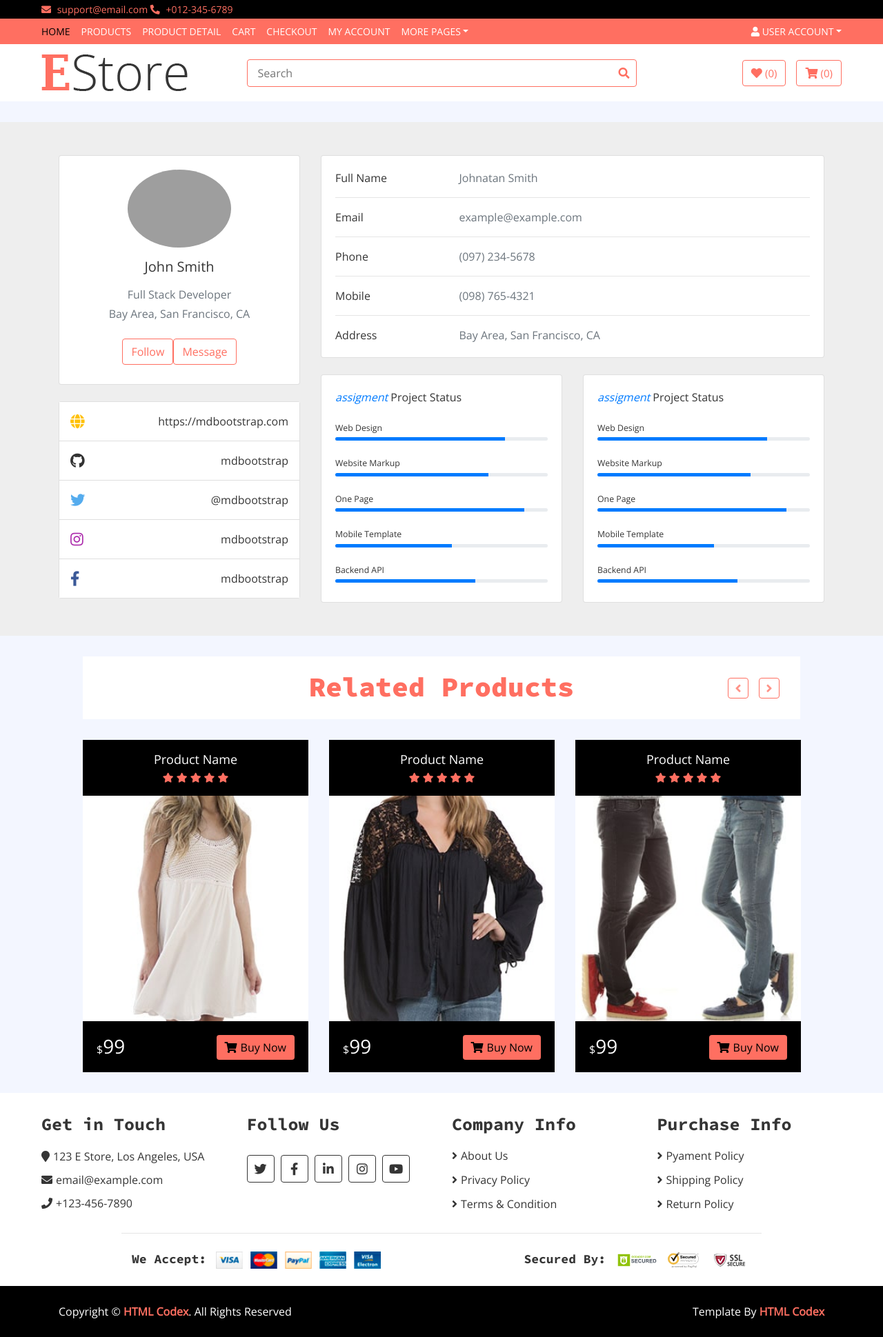
After one commit to samarth126/autoworld_ecom, a Django app: page /userdash/ in a window 1280 px wide. The commit adds this page. Shown: the whole page at 69% size. Run offline with Django 4.2, Linux system fonts and the light colour scheme; some libraries are stand-ins or nearby versions; grey boxes are pictures that could not be loaded.

Commit message:
i added my account and created a snippit for product slider

```diff
--- a/autoecom/base/urls.py
+++ b/autoecom/base/urls.py
@@ -6,6 +6,7 @@
     path('',views.home, name="home"),
     path('product/',views.product, name="product"),
     path('cart/',views.cart, name="cart"),
+    path('userdash/',views.user_dash, name="user profile"),
 
 
 
--- a/autoecom/base/views.py
+++ b/autoecom/base/views.py
@@ -12,3 +12,8 @@
 
 def cart(request):
     return render (request, 'cart.html')
+
+
+
+def user_dash(request):
+    return render (request, 'user_profile/dashboard.html')
--- a/autoecom/templates/nav.html
+++ b/autoecom/templates/nav.html
@@ -35,7 +35,7 @@
                     <a href="index.html" class="nav-item nav-link active">Home</a>
                     <a href="product-list.html" class="nav-item nav-link">Products</a>
                     <a href="product-detail.html" class="nav-item nav-link">Product Detail</a>
-                    <a href="cart.html" class="nav-item nav-link">Cart</a>
+                    <a href="{% url 'cart' %}" class="nav-item nav-link">Cart</a>
                     <a href="checkout.html" class="nav-item nav-link">Checkout</a>
                     <a href="my-account.html" class="nav-item nav-link">My Account</a>
                     <div class="nav-item dropdown">
@@ -49,7 +49,7 @@
                 </div>
                 <div class="navbar-nav ml-auto">
                     <div class="nav-item dropdown">
-                        <a href="#" class="nav-link dropdown-toggle" data-toggle="dropdown">User Account</a>
+                        <a href="#" class="nav-link dropdown-toggle" data-toggle="dropdown"> <i class="fa fa-user" aria-hidden="true"></i> User Account</a>
                         <div class="dropdown-menu">
                             <a href="#" class="dropdown-item">Login</a>
                             <a href="#" class="dropdown-item">Register</a>
--- /dev/null
+++ b/autoecom/templates/product_display.html
@@ -0,0 +1,162 @@
+
+        <!-- Product Detail Start -->
+        <div class="product-detail">
+            <div class="container-fluid">
+                <div class="row">
+                    <div class="col-lg-12">
+
+                        <div class="product">
+                            <div class="section-header">
+                                <h1>Related Products</h1>
+                            </div>
+
+                            <div class="row align-items-center product-slider product-slider-3">
+                                <div class="col-lg-3">
+                                    <div class="product-item">
+                                        <div class="product-title">
+                                            <a href="#">Product Name</a>
+                                            <div class="ratting">
+                                                <i class="fa fa-star"></i>
+                                                <i class="fa fa-star"></i>
+                                                <i class="fa fa-star"></i>
+                                                <i class="fa fa-star"></i>
+                                                <i class="fa fa-star"></i>
+                                            </div>
+                                        </div>
+                                        <div class="product-image">
+                                            <a href="product-detail.html">
+                                                <img src="img/product-10.jpg" alt="Product Image">
+                                            </a>
+                                            <div class="product-action">
+                                                <a href="#"><i class="fa fa-cart-plus"></i></a>
+                                                <a href="#"><i class="fa fa-heart"></i></a>
+                                                <a href="#"><i class="fa fa-search"></i></a>
+                                            </div>
+                                        </div>
+                                        <div class="product-price">
+                                            <h3><span>$</span>99</h3>
+                                            <a class="btn" href=""><i class="fa fa-shopping-cart"></i>Buy Now</a>
+                                        </div>
+                                    </div>
+                                </div>
+                                <div class="col-lg-3">
+                                    <div class="product-item">
+                                        <div class="product-title">
+                                            <a href="#">Product Name</a>
+                                            <div class="ratting">
+                                                <i class="fa fa-star"></i>
+                                                <i class="fa fa-star"></i>
+                                                <i class="fa fa-star"></i>
+                                                <i class="fa fa-star"></i>
+                                                <i class="fa fa-star"></i>
+                                            </div>
+                                        </div>
+                                        <div class="product-image">
+                                            <a href="product-detail.html">
+                                                <img src="img/product-8.jpg" alt="Product Image">
+                                            </a>
+                                            <div class="product-action">
+                                                <a href="#"><i class="fa fa-cart-plus"></i></a>
+                                                <a href="#"><i class="fa fa-heart"></i></a>
+                                                <a href="#"><i class="fa fa-search"></i></a>
+                                            </div>
+                                        </div>
+                                        <div class="product-price">
+                                            <h3><span>$</span>99</h3>
+                                            <a class="btn" href=""><i class="fa fa-shopping-cart"></i>Buy Now</a>
+                                        </div>
+                                    </div>
+                                </div>
+                                <div class="col-lg-3">
+                                    <div class="product-item">
+                                        <div class="product-title">
+                                            <a href="#">Product Name</a>
+                                            <div class="ratting">
+                                                <i class="fa fa-star"></i>
+                                                <i class="fa fa-star"></i>
+                                                <i class="fa fa-star"></i>
+                                                <i class="fa fa-star"></i>
+                                                <i class="fa fa-star"></i>
+                                            </div>
+                                        </div>
+                                        <div class="product-image">
+                                            <a href="product-detail.html">
+                                                <img src="img/product-6.jpg" alt="Product Image">
+                                            </a>
+                                            <div class="product-action">
+                                                <a href="#"><i class="fa fa-cart-plus"></i></a>
+                                                <a href="#"><i class="fa fa-heart"></i></a>
+                                                <a href="#"><i class="fa fa-search"></i></a>
+                                            </div>
+                                        </div>
+                                        <div class="product-price">
+                                            <h3><span>$</span>99</h3>
+                                            <a class="btn" href=""><i class="fa fa-shopping-cart"></i>Buy Now</a>
+                                        </div>
+                                    </div>
+                                </div>
+                                <div class="col-lg-3">
+                                    <div class="product-item">
+                                        <div class="product-title">
+                                            <a href="#">Product Name</a>
+                                            <div class="ratting">
+                                                <i class="fa fa-star"></i>
+                                                <i class="fa fa-star"></i>
+                                                <i class="fa fa-star"></i>
+                                                <i class="fa fa-star"></i>
+                                                <i class="fa fa-star"></i>
+                                            </div>
+                                        </div>
+                                        <div class="product-image">
+                                            <a href="product-detail.html">
+                                                <img src="img/product-4.jpg" alt="Product Image">
+                                            </a>
+                                            <div class="product-action">
+                                                <a href="#"><i class="fa fa-cart-plus"></i></a>
+                                                <a href="#"><i class="fa fa-heart"></i></a>
+                                                <a href="#"><i class="fa fa-search"></i></a>
+                                            </div>
+                                        </div>
+                                        <div class="product-price">
+                                            <h3><span>$</span>99</h3>
+                                            <a class="btn" href=""><i class="fa fa-shopping-cart"></i>Buy Now</a>
+                                        </div>
+                                    </div>
+                                </div>
+                                <div class="col-lg-6">
+                                    <div class="product-item">
+                                        <div class="product-title">
+                                            <a href="#">Product Name</a>
+                                            <div class="ratting">
+                                                <i class="fa fa-star"></i>
+                                                <i class="fa fa-star"></i>
+                                                <i class="fa fa-star"></i>
+                                                <i class="fa fa-star"></i>
+                                                <i class="fa fa-star"></i>
+                                            </div>
+                                        </div>
+                                        <div class="product-image">
+                                            <a href="product-detail.html">
+                                                <img src="img/product-2.jpg" alt="Product Image">
+                                            </a>
+                                            <div class="product-action">
+                                                <a href="#"><i class="fa fa-cart-plus"></i></a>
+                                                <a href="#"><i class="fa fa-heart"></i></a>
+                                                <a href="#"><i class="fa fa-search"></i></a>
+                                            </div>
+                                        </div>
+                                        <div class="product-price">
+                                            <h3><span>$</span>99</h3>
+                                            <a class="btn" href=""><i class="fa fa-shopping-cart"></i>Buy Now</a>
+                                        </div>
+                                    </div>
+                                </div>
+                            </div>
+                        </div>
+                    </div>
+
+
+                </div>
+            </div>
+        </div>
+        <!-- Product Detail End -->
--- /dev/null
+++ b/autoecom/templates/user_profile/dashboard.html
@@ -0,0 +1,166 @@
+{% extends '../base.html' %}
+
+
+{% block content %}
+<section style="background-color: #eee;">
+  <div class="container py-5">
+
+
+    <div class="row">
+      <div class="col-lg-4">
+        <div class="card mb-4">
+          <div class="card-body text-center">
+            <img src="https://mdbcdn.b-cdn.net/img/Photos/new-templates/bootstrap-chat/ava3.webp" alt="avatar" class="rounded-circle img-fluid" style="width: 150px;">
+            <h5 class="my-3">John Smith</h5>
+            <p class="text-muted mb-1">Full Stack Developer</p>
+            <p class="text-muted mb-4">Bay Area, San Francisco, CA</p>
+            <div class="d-flex justify-content-center mb-2">
+              <button type="button" class="btn btn-primary">Follow</button>
+              <button type="button" class="btn btn-outline-primary ms-1">Message</button>
+            </div>
+          </div>
+        </div>
+        <div class="card mb-4 mb-lg-0">
+          <div class="card-body p-0">
+            <ul class="list-group list-group-flush rounded-3">
+              <li class="list-group-item d-flex justify-content-between align-items-center p-3">
+                <i class="fas fa-globe fa-lg text-warning"></i>
+                <p class="mb-0">https://mdbootstrap.com</p>
+              </li>
+              <li class="list-group-item d-flex justify-content-between align-items-center p-3">
+                <i class="fab fa-github fa-lg" style="color: #333333;"></i>
+                <p class="mb-0">mdbootstrap</p>
+              </li>
+              <li class="list-group-item d-flex justify-content-between align-items-center p-3">
+                <i class="fab fa-twitter fa-lg" style="color: #55acee;"></i>
+                <p class="mb-0">@mdbootstrap</p>
+              </li>
+              <li class="list-group-item d-flex justify-content-between align-items-center p-3">
+                <i class="fab fa-instagram fa-lg" style="color: #ac2bac;"></i>
+                <p class="mb-0">mdbootstrap</p>
+              </li>
+              <li class="list-group-item d-flex justify-content-between align-items-center p-3">
+                <i class="fab fa-facebook-f fa-lg" style="color: #3b5998;"></i>
+                <p class="mb-0">mdbootstrap</p>
+              </li>
+            </ul>
+          </div>
+        </div>
+      </div>
+      <div class="col-lg-8">
+        <div class="card mb-4">
+          <div class="card-body">
+            <div class="row">
+              <div class="col-sm-3">
+                <p class="mb-0">Full Name</p>
+              </div>
+              <div class="col-sm-9">
+                <p class="text-muted mb-0">Johnatan Smith</p>
+              </div>
+            </div>
+            <hr>
+            <div class="row">
+              <div class="col-sm-3">
+                <p class="mb-0">Email</p>
+              </div>
+              <div class="col-sm-9">
+                <p class="text-muted mb-0">example@example.com</p>
+              </div>
+            </div>
+            <hr>
+            <div class="row">
+              <div class="col-sm-3">
+                <p class="mb-0">Phone</p>
+              </div>
+              <div class="col-sm-9">
+                <p class="text-muted mb-0">(097) 234-5678</p>
+              </div>
+            </div>
+            <hr>
+            <div class="row">
+              <div class="col-sm-3">
+                <p class="mb-0">Mobile</p>
+              </div>
+              <div class="col-sm-9">
+                <p class="text-muted mb-0">(098) 765-4321</p>
+              </div>
+            </div>
+            <hr>
+            <div class="row">
+              <div class="col-sm-3">
+                <p class="mb-0">Address</p>
+              </div>
+              <div class="col-sm-9">
+                <p class="text-muted mb-0">Bay Area, San Francisco, CA</p>
+              </div>
+            </div>
+          </div>
+        </div>
+        <div class="row">
+          <div class="col-md-6">
+            <div class="card mb-4 mb-md-0">
+              <div class="card-body">
+                <p class="mb-4"><span class="text-primary font-italic me-1">assigment</span> Project Status</p>
+                <p class="mb-1" style="font-size: .77rem;">Web Design</p>
+                <div class="progress rounded" style="height: 5px;">
+                  <div class="progress-bar" role="progressbar" style="width: 80%" aria-valuenow="80" aria-valuemin="0" aria-valuemax="100"></div>
+                </div>
+                <p class="mt-4 mb-1" style="font-size: .77rem;">Website Markup</p>
+                <div class="progress rounded" style="height: 5px;">
+                  <div class="progress-bar" role="progressbar" style="width: 72%" aria-valuenow="72" aria-valuemin="0" aria-valuemax="100"></div>
+                </div>
+                <p class="mt-4 mb-1" style="font-size: .77rem;">One Page</p>
+                <div class="progress rounded" style="height: 5px;">
+                  <div class="progress-bar" role="progressbar" style="width: 89%" aria-valuenow="89" aria-valuemin="0" aria-valuemax="100"></div>
+                </div>
+                <p class="mt-4 mb-1" style="font-size: .77rem;">Mobile Template</p>
+                <div class="progress rounded" style="height: 5px;">
+                  <div class="progress-bar" role="progressbar" style="width: 55%" aria-valuenow="55" aria-valuemin="0" aria-valuemax="100"></div>
+                </div>
+                <p class="mt-4 mb-1" style="font-size: .77rem;">Backend API</p>
+                <div class="progress rounded mb-2" style="height: 5px;">
+                  <div class="progress-bar" role="progressbar" style="width: 66%" aria-valuenow="66" aria-valuemin="0" aria-valuemax="100"></div>
+                </div>
+              </div>
+            </div>
+          </div>
+          <div class="col-md-6">
+            <div class="card mb-4 mb-md-0">
+              <div class="card-body">
+                <p class="mb-4"><span class="text-primary font-italic me-1">assigment</span> Project Status</p>
+                <p class="mb-1" style="font-size: .77rem;">Web Design</p>
+                <div class="progress rounded" style="height: 5px;">
+                  <div class="progress-bar" role="progressbar" style="width: 80%" aria-valuenow="80" aria-valuemin="0" aria-valuemax="100"></div>
+                </div>
+                <p class="mt-4 mb-1" style="font-size: .77rem;">Website Markup</p>
+                <div class="progress rounded" style="height: 5px;">
+                  <div class="progress-bar" role="progressbar" style="width: 72%" aria-valuenow="72" aria-valuemin="0" aria-valuemax="100"></div>
+                </div>
+                <p class="mt-4 mb-1" style="font-size: .77rem;">One Page</p>
+                <div class="progress rounded" style="height: 5px;">
+                  <div class="progress-bar" role="progressbar" style="width: 89%" aria-valuenow="89" aria-valuemin="0" aria-valuemax="100"></div>
+                </div>
+                <p class="mt-4 mb-1" style="font-size: .77rem;">Mobile Template</p>
+                <div class="progress rounded" style="height: 5px;">
+                  <div class="progress-bar" role="progressbar" style="width: 55%" aria-valuenow="55" aria-valuemin="0" aria-valuemax="100"></div>
+                </div>
+                <p class="mt-4 mb-1" style="font-size: .77rem;">Backend API</p>
+                <div class="progress rounded mb-2" style="height: 5px;">
+                  <div class="progress-bar" role="progressbar" style="width: 66%" aria-valuenow="66" aria-valuemin="0" aria-valuemax="100"></div>
+                </div>
+              </div>
+            </div>
+          </div>
+        </div>
+      </div>
+    </div>
+  </div>
+</section>
+
+
+<div class="container-fluid">
+
+{% include 'product_display.html' %}
+</div>
+
+{% endblock content %}
```
